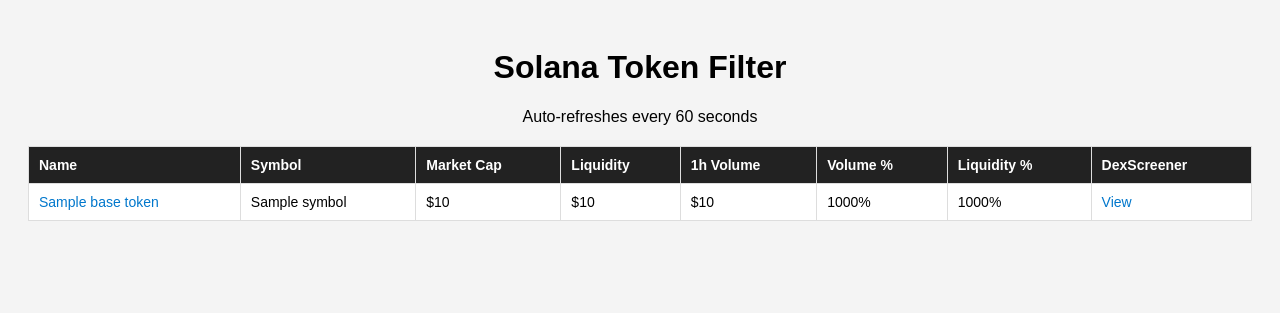
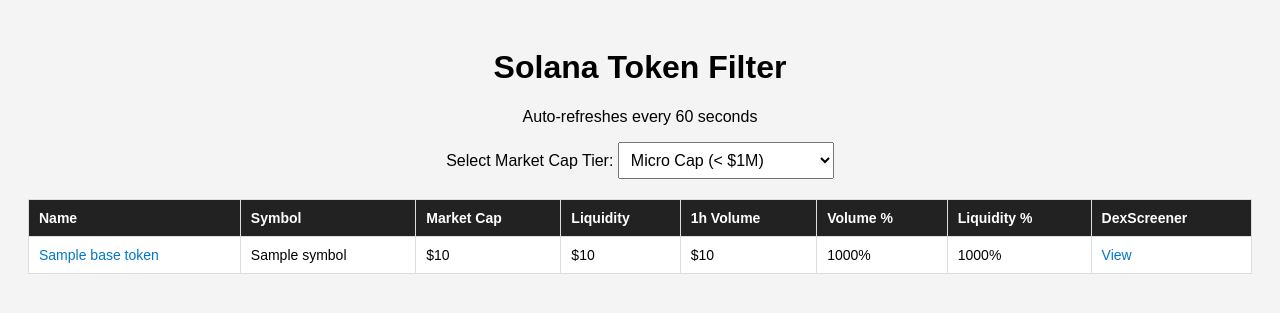
Before and after one commit to MonkeyApeGo/solana-filter, a Flask app: page / in a window 1280 px wide. Shown: the top 313 px of the page. Run offline with Flask 3, Linux system fonts and the light colour scheme; a database or web service that is not in the repository returns one stand-in record (values such as "Sample title"); data that the repository does not hold is empty.

Commit message:
Update index.html

```diff
--- a/templates/index.html
+++ b/templates/index.html
@@ -17,11 +17,20 @@
             text-align: center;
         }
 
+        form {
+            text-align: center;
+            margin-bottom: 20px;
+        }
+
+        select {
+            padding: 8px;
+            font-size: 16px;
+        }
+
         table {
             width: 100%;
             border-collapse: collapse;
             background-color: #fff;
-            margin-top: 20px;
         }
 
         th, td {
@@ -98,6 +107,16 @@
     <h1>Solana Token Filter</h1>
     <p style="text-align: center;">Auto-refreshes every 60 seconds</p>
 
+    <form method="get" action="/">
+        <label for="tier">Select Market Cap Tier:</label>
+        <select id="tier" name="tier" onchange="this.form.submit()">
+            <option value="micro" {% if selected_tier == 'micro' %}selected{% endif %}>Micro Cap (&lt; $1M)</option>
+            <option value="small" {% if selected_tier == 'small' %}selected{% endif %}>Small Cap ($1M – $10M)</option>
+            <option value="mid" {% if selected_tier == 'mid' %}selected{% endif %}>Mid Cap ($10M – $50M)</option>
+            <option value="high" {% if selected_tier == 'high' %}selected{% endif %}>High Cap (&gt; $50M)</option>
+        </select>
+    </form>
+
     <table>
         <thead>
             <tr>
```
